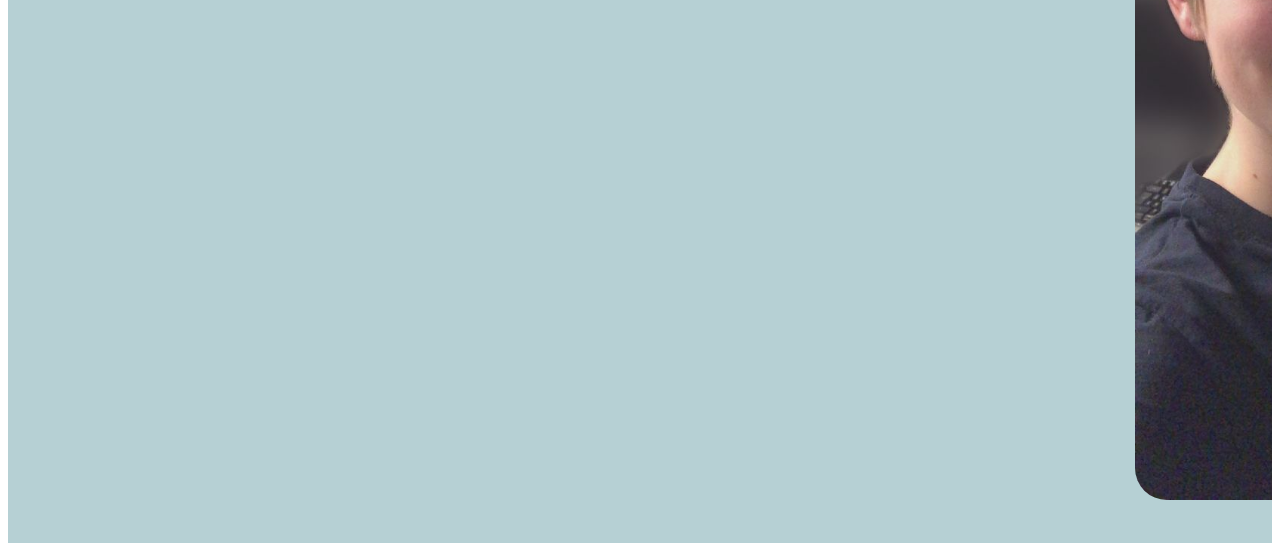
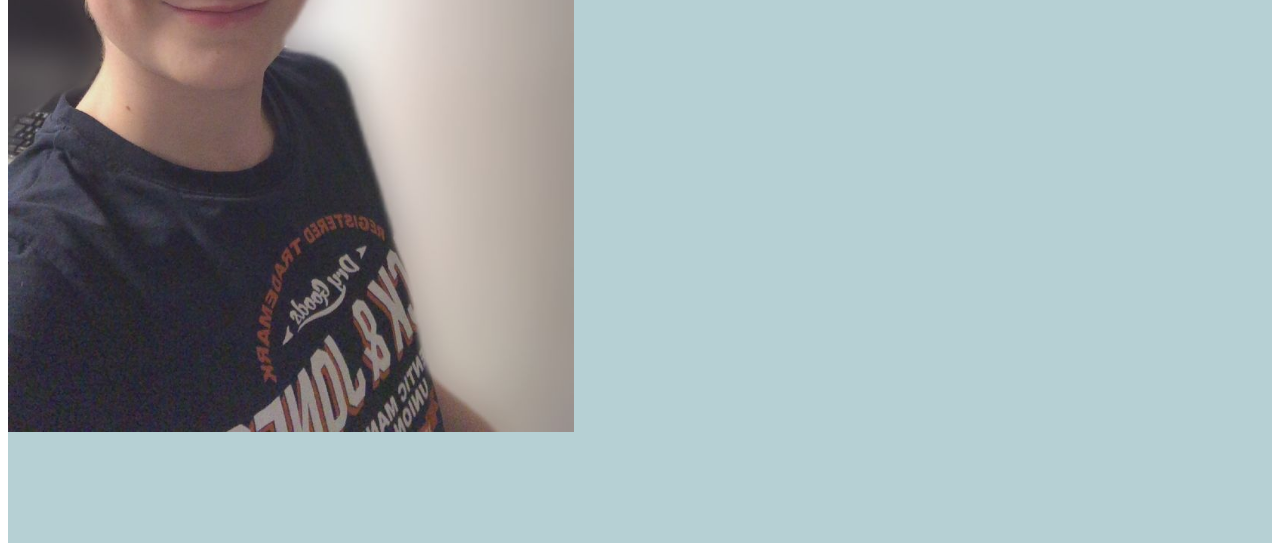
Before and after one commit to fabihorn/Temporalnetwork-, a plain HTML site: page index.html in a window 1280 px wide. Shown: the part 582-1133 px from the top of the page. Drawn offline with Linux system fonts and the light colour scheme.

```diff
--- a/style.css
+++ b/style.css
@@ -9,14 +9,14 @@
   overflow: hidden;
 }
 .photo-2025-02-13-20-19-19-1 {
-  border-radius: 32px;
+  /*border-radius: 32px;*/
   width: 566px;
   height: 1006px;
-  position: absolute;
+  /*position: absolute;
   left: 1127px;
   top: 68px;
   object-fit: cover;
-  aspect-ratio: 566/1006;
+  aspect-ratio: 566/1006;*/
 }
 .hi-mein-name-ist-fabian {
   color: #000000;
```
